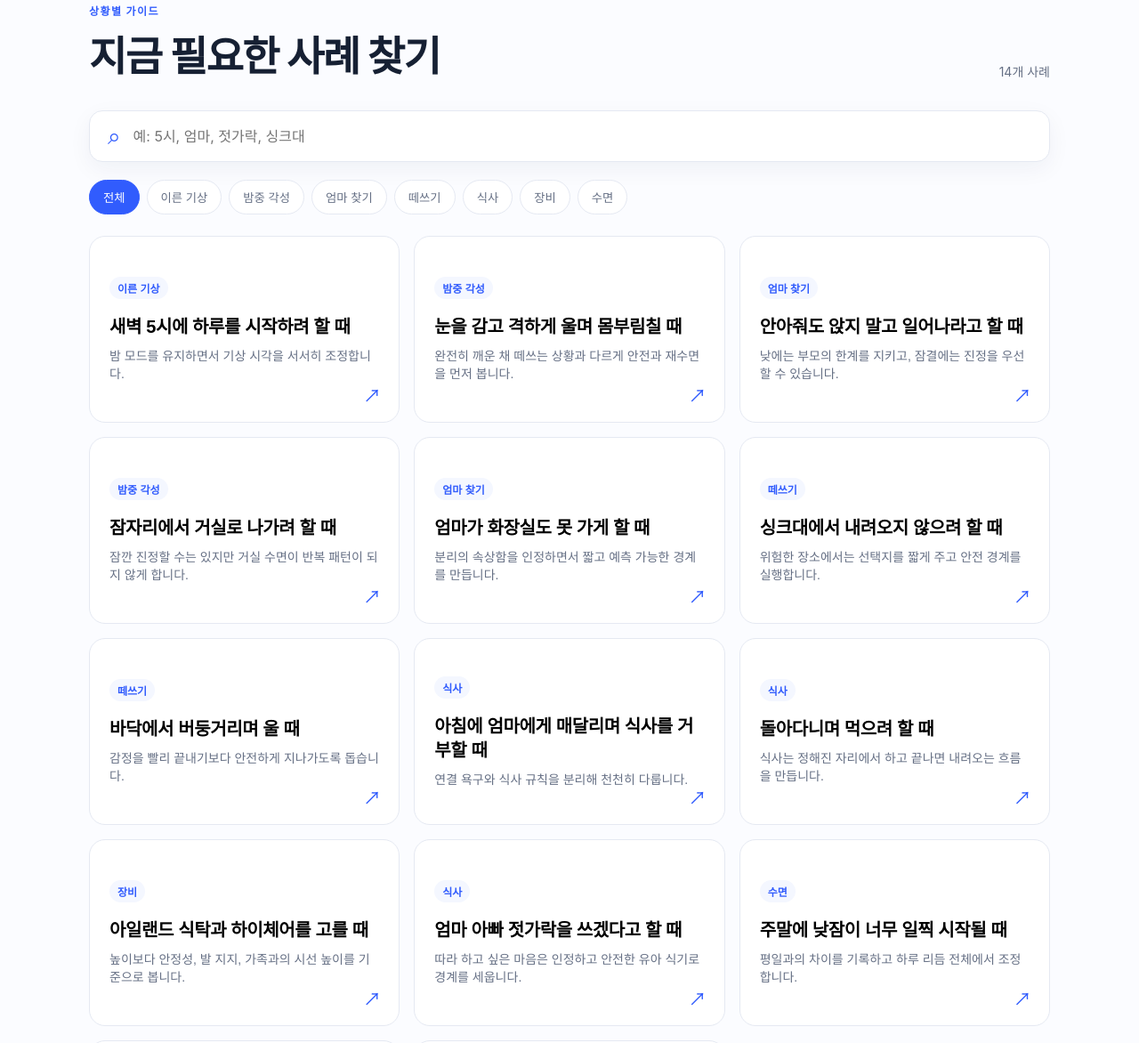
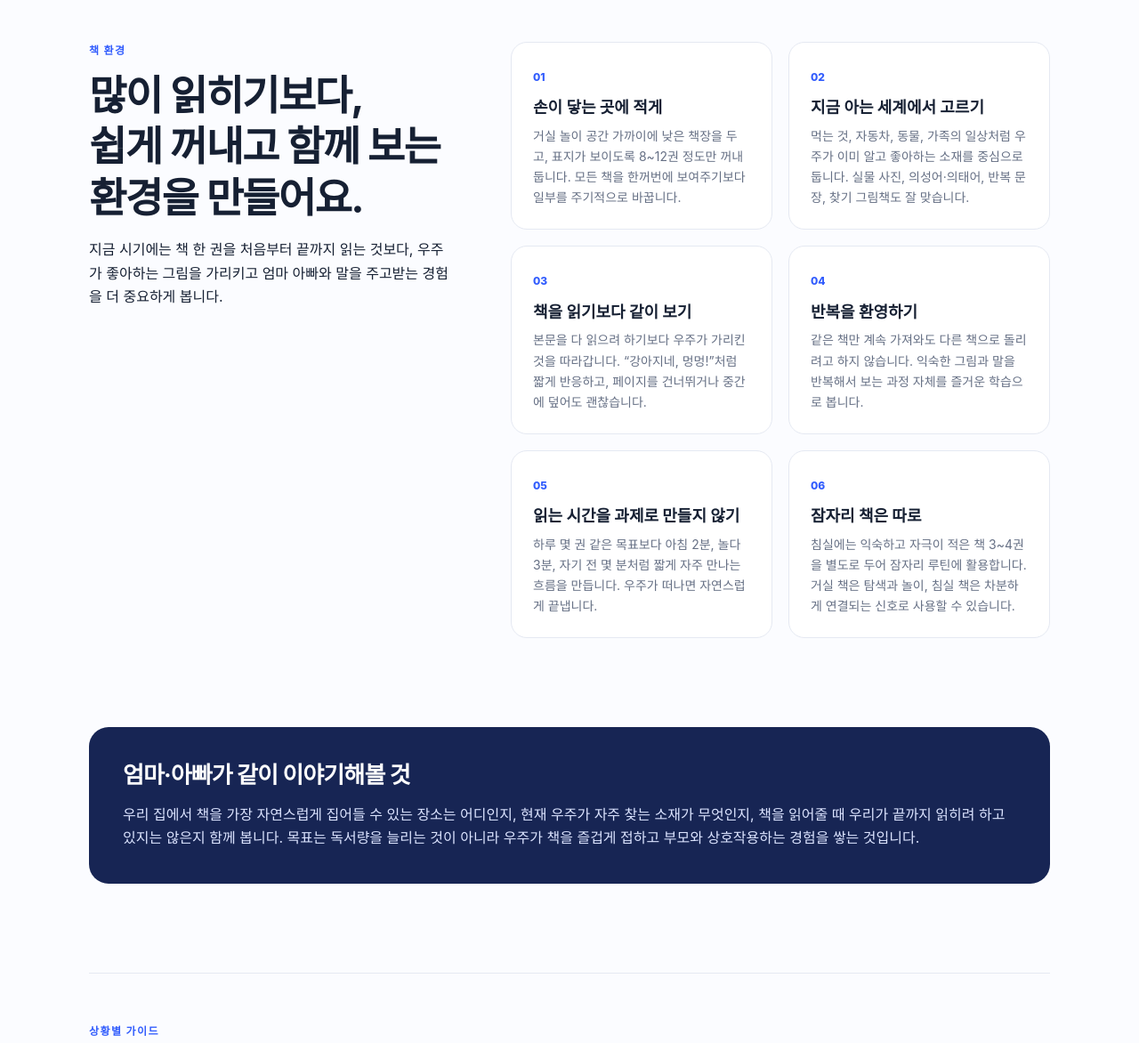
Before and after one commit to mgook/wooju-life-guide, a plain HTML site: page index.html in a window 1280 px wide. Shown: the part 1138-2310 px from the top of the page at 89% size. Drawn offline with Linux system fonts and the light colour scheme.

Commit message:
Add reading environment guidance

```diff
--- a/index.html
+++ b/index.html
@@ -4,7 +4,7 @@
   <meta charset="utf-8">
   <meta name="viewport" content="width=device-width, initial-scale=1">
   <meta name="theme-color" content="#172554">
-  <meta name="description" content="우주의 수면·행동·식사 상황을 사례별로 찾아보는 가족 생활 가이드">
+  <meta name="description" content="우주의 수면·행동·식사·책 환경을 가족이 함께 살펴보는 생활 가이드">
   <title>우주 생활 가이드</title>
   <link rel="stylesheet" href="styles.css">
 </head>
@@ -14,7 +14,7 @@
     <div class="wrap hero-copy" id="top">
       <p class="eyebrow">우리 가족의 관찰과 대응 기록</p>
       <h1>흔들릴 때 다시 보는<br>우주의 생활 지도</h1>
-      <p>수면, 행동, 식사 상황을 빠르게 찾고 부모의 대응을 일관되게 맞추기 위한 기록입니다.</p>
+      <p>수면, 행동, 식사, 놀이와 책 환경을 함께 살펴보며 부모가 같은 큰 방향을 공유하기 위한 기록입니다.</p>
     </div>
   </header>
 
@@ -29,6 +29,27 @@
       </div>
     </section>
 
+    <section class="principles" aria-labelledby="books-title">
+      <div>
+        <p class="section-label">책 환경</p>
+        <h2 id="books-title">많이 읽히기보다,<br>쉽게 꺼내고 함께 보는 환경을 만들어요.</h2>
+        <p>지금 시기에는 책 한 권을 처음부터 끝까지 읽는 것보다, 우주가 좋아하는 그림을 가리키고 엄마 아빠와 말을 주고받는 경험을 더 중요하게 봅니다.</p>
+      </div>
+      <div class="principle-grid">
+        <article><span>01</span><h3>손이 닿는 곳에 적게</h3><p>거실 놀이 공간 가까이에 낮은 책장을 두고, 표지가 보이도록 8~12권 정도만 꺼내 둡니다. 모든 책을 한꺼번에 보여주기보다 일부를 주기적으로 바꿉니다.</p></article>
+        <article><span>02</span><h3>지금 아는 세계에서 고르기</h3><p>먹는 것, 자동차, 동물, 가족의 일상처럼 우주가 이미 알고 좋아하는 소재를 중심으로 둡니다. 실물 사진, 의성어·의태어, 반복 문장, 찾기 그림책도 잘 맞습니다.</p></article>
+        <article><span>03</span><h3>책을 읽기보다 같이 보기</h3><p>본문을 다 읽으려 하기보다 우주가 가리킨 것을 따라갑니다. “강아지네, 멍멍!”처럼 짧게 반응하고, 페이지를 건너뛰거나 중간에 덮어도 괜찮습니다.</p></article>
+        <article><span>04</span><h3>반복을 환영하기</h3><p>같은 책만 계속 가져와도 다른 책으로 돌리려고 하지 않습니다. 익숙한 그림과 말을 반복해서 보는 과정 자체를 즐거운 학습으로 봅니다.</p></article>
+        <article><span>05</span><h3>읽는 시간을 과제로 만들지 않기</h3><p>하루 몇 권 같은 목표보다 아침 2분, 놀다 3분, 자기 전 몇 분처럼 짧게 자주 만나는 흐름을 만듭니다. 우주가 떠나면 자연스럽게 끝냅니다.</p></article>
+        <article><span>06</span><h3>잠자리 책은 따로</h3><p>침실에는 익숙하고 자극이 적은 책 3~4권을 별도로 두어 잠자리 루틴에 활용합니다. 거실 책은 탐색과 놀이, 침실 책은 차분하게 연결되는 신호로 사용할 수 있습니다.</p></article>
+      </div>
+    </section>
+
+    <section class="notice">
+      <h2>엄마·아빠가 같이 이야기해볼 것</h2>
+      <p>우리 집에서 책을 가장 자연스럽게 집어들 수 있는 장소는 어디인지, 현재 우주가 자주 찾는 소재가 무엇인지, 책을 읽어줄 때 우리가 끝까지 읽히려 하고 있지는 않은지 함께 봅니다. 목표는 독서량을 늘리는 것이 아니라 우주가 책을 즐겁게 접하고 부모와 상호작용하는 경험을 쌓는 것입니다.</p>
+    </section>
+
     <section class="case-section" aria-labelledby="case-title">
       <p class="section-label">상황별 가이드</p>
       <div class="section-head"><h2 id="case-title">지금 필요한 사례 찾기</h2><span id="resultCount" aria-live="polite"></span></div>
@@ -40,7 +61,7 @@
 
     <section class="notice">
       <h2>이 기록을 사용하는 법</h2>
-      <p>각 사례는 정답이 아니라 우리 가족이 같은 방향으로 대응하기 위한 출발점입니다. 아이의 반응과 부모의 여건에 맞춰 조정하고, 호흡 이상·입술색 변화·몸이 뻣뻣해짐·반복적인 경련·깨운 뒤 이상 반응 등 급한 신호가 있으면 생활 가이드보다 의료진의 평가를 우선합니다.</p>
+      <p>각 사례와 생활 환경 가이드는 정답이 아니라 우리 가족이 같은 방향으로 대응하기 위한 출발점입니다. 아이의 반응과 부모의 여건에 맞춰 조정하고, 호흡 이상·입술색 변화·몸이 뻣뻣해짐·반복적인 경련·깨운 뒤 이상 반응 등 급한 신호가 있으면 생활 가이드보다 의료진의 평가를 우선합니다.</p>
     </section>
   </main>
 
```
